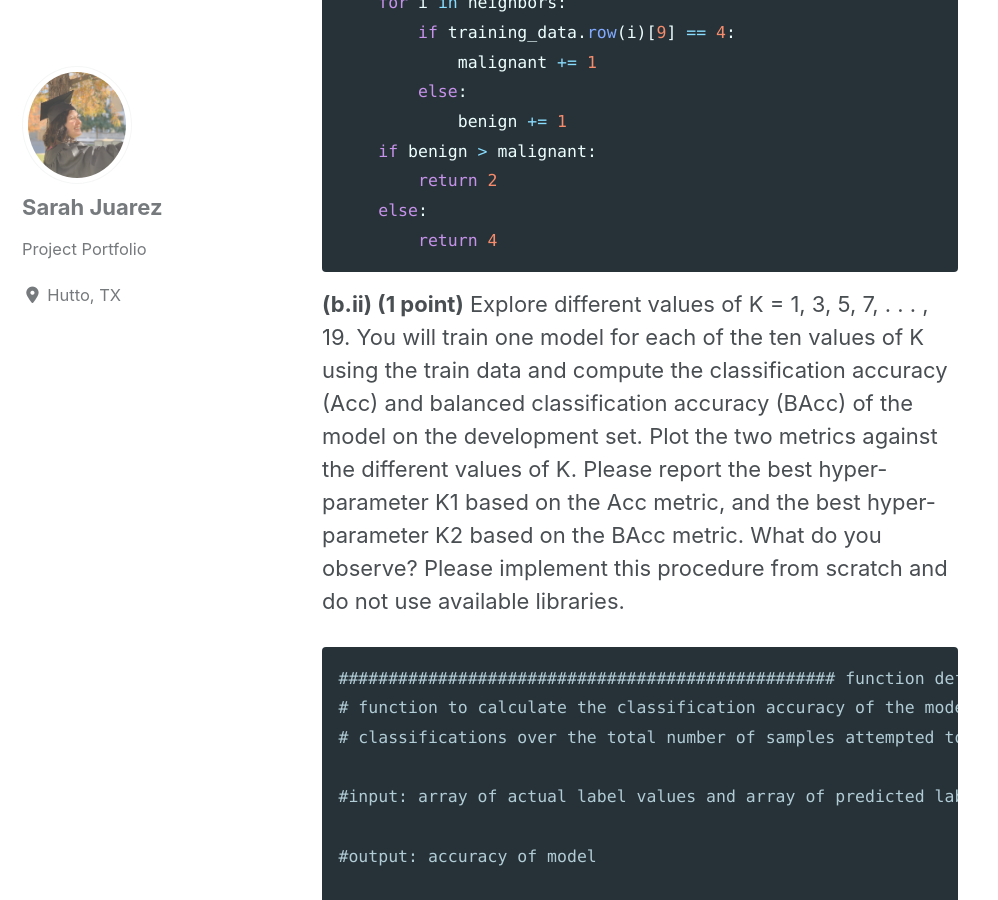
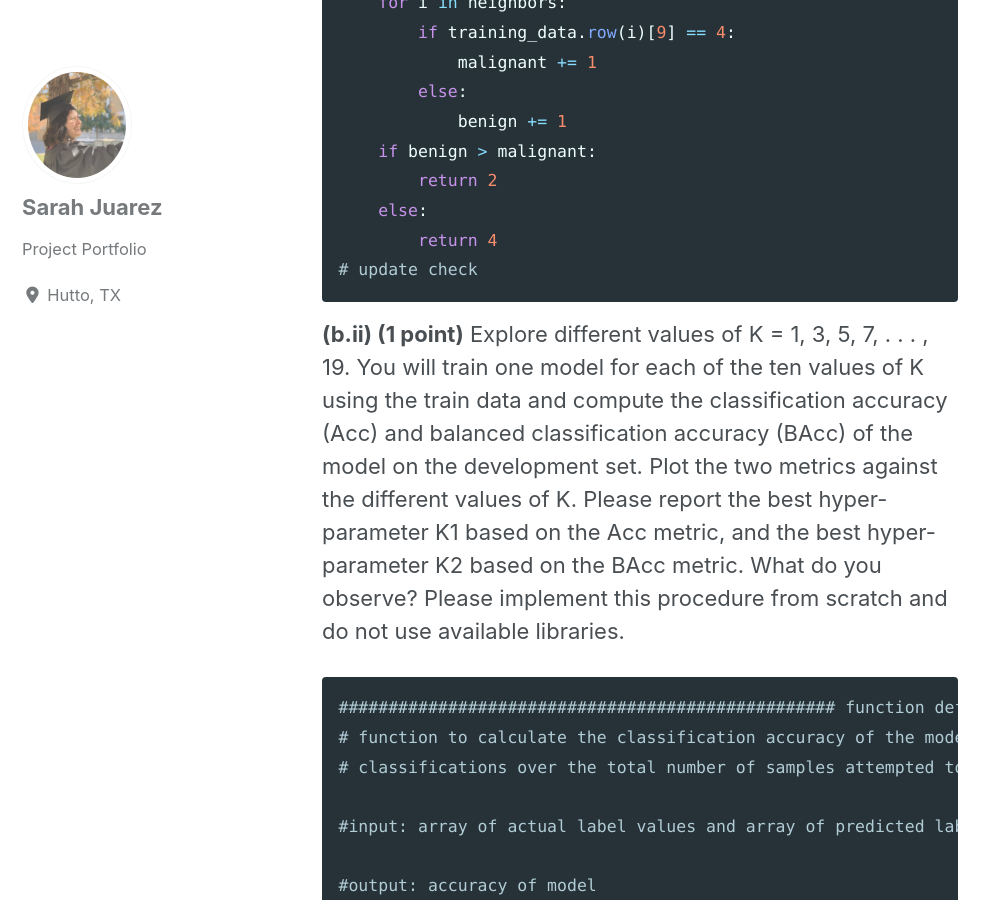
Before and after one commit to sarahajuarez11/sarahajuarez11.github.io, a Jekyll site: the page built from _posts/2019-09-16-KNN-Classifier.md, in a window 1280 px wide and 900 px high, scrolled down 6849 px. Shown: the whole window, without its empty margins (0-998 px from the left). Built offline with Jekyll 4.4.1, drawn with Linux system fonts in a browser that asks for light colours; cached includes are drawn as plain includes; nearby versions of some CDN libraries.

Commit message:
Update KNN

````diff
--- a/_posts/2019-09-16-KNN-Classifier.md
+++ b/_posts/2019-09-16-KNN-Classifier.md
@@ -211,6 +211,7 @@ def getPredClass(neighbors):
         return 2
     else:
         return 4
+# update check
 ```
 
 **(b.ii) (1 point)** Explore different values of K = 1, 3, 5, 7, . . . , 19. You will train one model for
````
